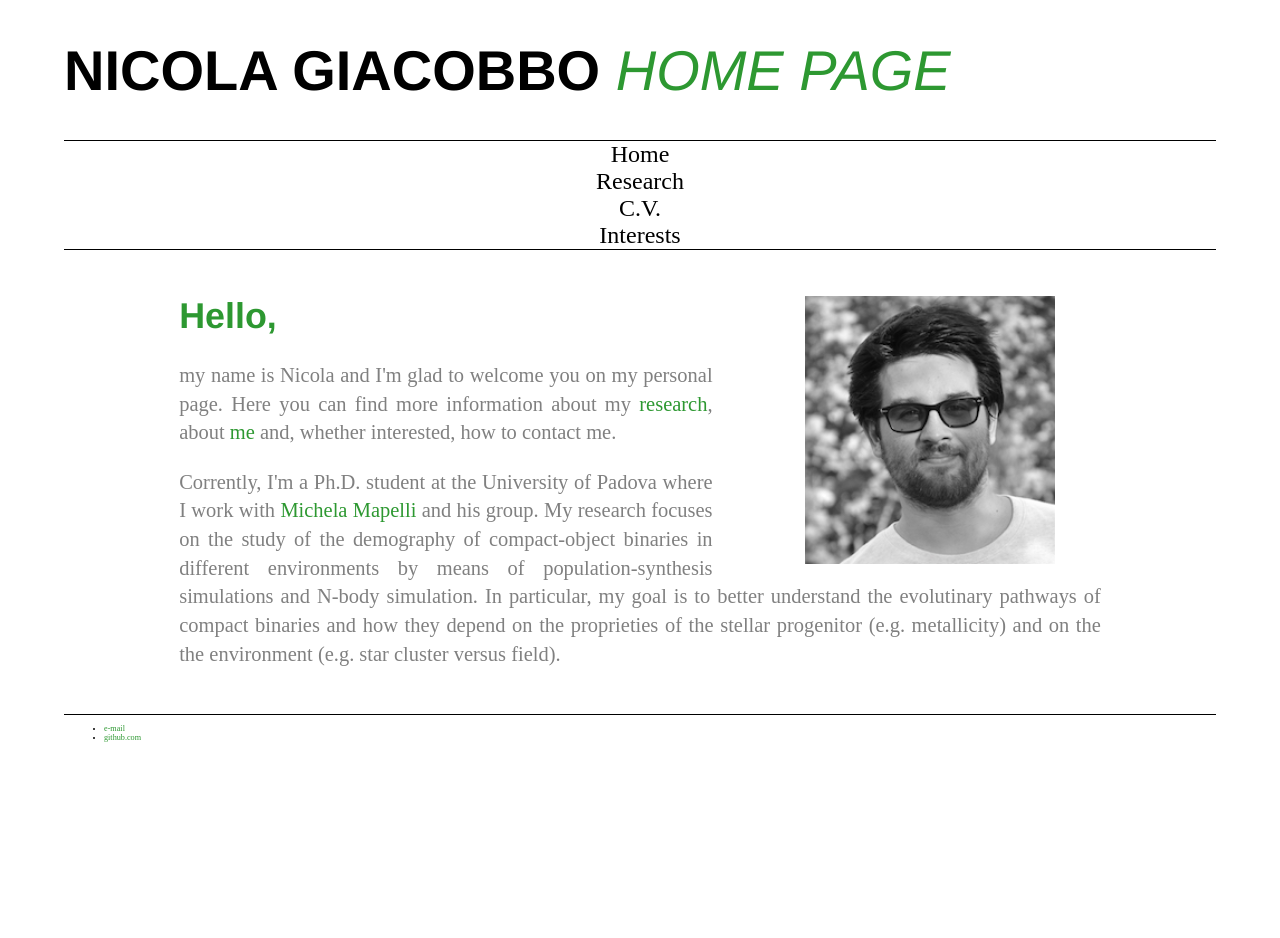
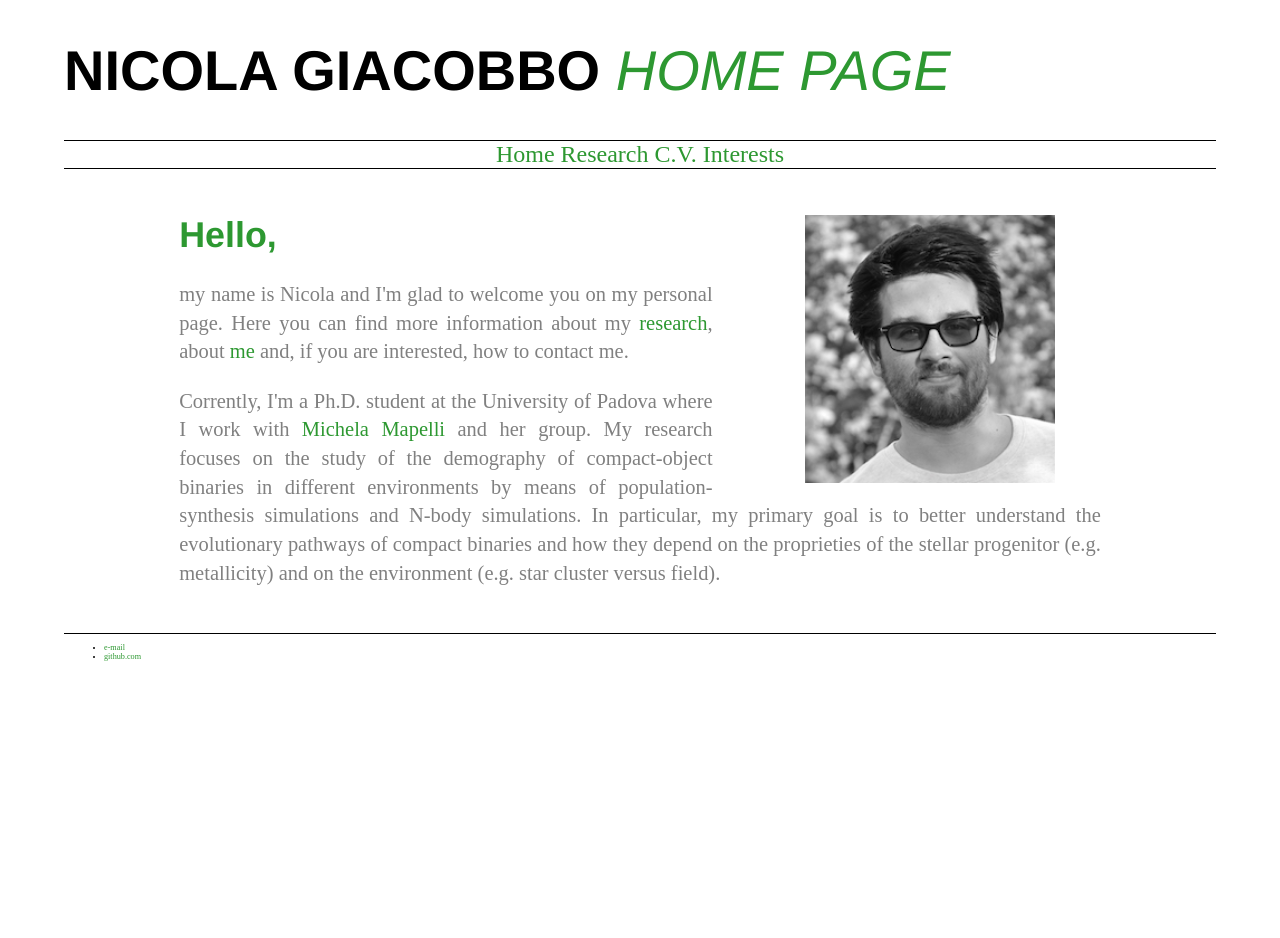
Before and after one commit to GiacobboNicola/giacobbonicola.github.io, a Jekyll site: the page built from index.html, in a window 1280 px wide. Built offline with Jekyll 4.4.1, drawn with Linux system fonts in a browser that asks for light colours.

Commit message:
changed menu bar

```diff
--- a/_layouts/cv.html
+++ b/_layouts/cv.html
@@ -49,6 +49,11 @@
 							in Astronomy (Classe L-30 scienze e tecnologie fisiche) obtained on March 12th 2014, mark 97/110. Thesis on "<i><a>Bayesian analysis of stellar clusters
 							 using a Monte Carlo Markov Chain algorithm</a></i>", supervisor: Prof. Paola Marigo. Effort: 4 months.</p><br>
 					</div>
+				</div>
+				<div>
+					<h1>Education</h1>
+					<p>	</p>
+					<p> </p>
 				</div>
 				<div>
 					<h1>Fellowships & grants</h1>
--- a/_layouts/home.html
+++ b/_layouts/home.html
@@ -31,11 +31,11 @@
 			<img src="../images/Nicola_ProfileBW.JPG"  alt="Me" width="250" style="margin-left: 10%; margin-right: 5%; float: right">
 			<h1> Hello, </h1>
 			<p> my name is Nicola and I'm glad to welcome you on my personal page. Here you can find more information about my
-				<a href="/item2">research</a>, about <a href="/item4">me</a> and, whether interested, how to contact me. </p>
+				<a href="/item2">research</a>, about <a href="/item4">me</a> and, if you are interested, how to contact me. </p>
 			<p> Corrently, I'm a Ph.D. student at the University of Padova where I work with <a href="http://web.pd.astro.it/mapelli">Michela Mapelli</a>
-				and his group. My research focuses on the study of the demography of compact-object binaries in different environments by means
-				of population-synthesis simulations and N-body simulation. In particular, my goal is to better understand the evolutinary
-				pathways of compact binaries and how they depend on the proprieties of the stellar progenitor (e.g. metallicity) and on the
+				and her group. My research focuses on the study of the demography of compact-object binaries in different environments by means of
+				population-synthesis simulations and N-body simulations. In particular, my primary goal is to better understand the evolutionary
+				pathways of compact binaries and how they depend on the proprieties of the stellar progenitor (e.g. metallicity) and on
 				the environment (e.g. star cluster versus field). </p>
 		</div>
 		<footer>
--- a/css/cv.css
+++ b/css/cv.css
@@ -7,7 +7,7 @@
   }
 
   /* make ALL links (main and submenu) have padding and background color */
-  .mainmenu a {
+  .mainmenu {
     display: block;
     background-color:white;
     text-decoration: none;
@@ -15,6 +15,10 @@
     font-size:24px;
     text-align: center;
     color:black;
+  }
+
+  .mainmenu a {
+    padding: 0;
   }
 
   /* add hover behaviour */
--- a/css/home.css
+++ b/css/home.css
@@ -7,7 +7,7 @@
   }
 
   /* make ALL links (main and submenu) have padding and background color */
-  .mainmenu a {
+  .mainmenu {
     display: block;
     background-color:white;
     text-decoration: none;
@@ -15,6 +15,10 @@
     font-size:24px;
     text-align: center;
     color:black;
+  }
+
+  .mainmenu a {
+    padding: 0;
   }
 
   /* add hover behaviour */
--- a/css/interests.css
+++ b/css/interests.css
@@ -7,7 +7,7 @@
   }
 
   /* make ALL links (main and submenu) have padding and background color */
-  .mainmenu a {
+  .mainmenu {
     display: block;
     background-color:white;
     text-decoration: none;
@@ -15,6 +15,10 @@
     font-size:24px;
     text-align: center;
     color:black;
+  }
+
+  .mainmenu a {
+    padding: 0;
   }
 
   /* add hover behaviour */
--- a/css/research.css
+++ b/css/research.css
@@ -7,7 +7,7 @@
   }
 
   /* make ALL links (main and submenu) have padding and background color */
-  .mainmenu a {
+  .mainmenu {
     display: block;
     background-color:white;
     text-decoration: none;
@@ -15,6 +15,10 @@
     font-size:24px;
     text-align: center;
     color:black;
+  }
+
+  .mainmenu a {
+    padding: 0;
   }
 
   /* add hover behaviour */
```
